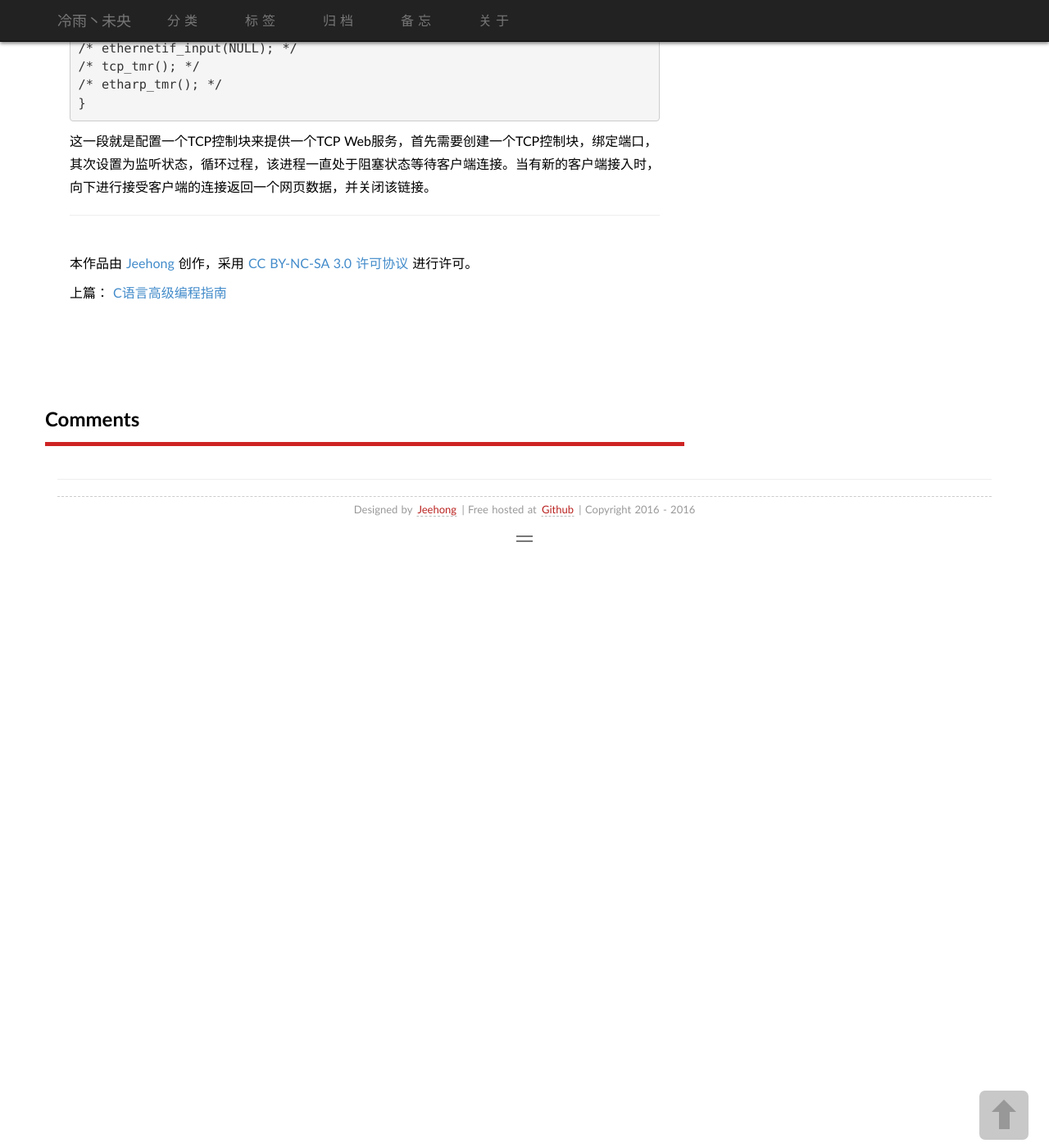
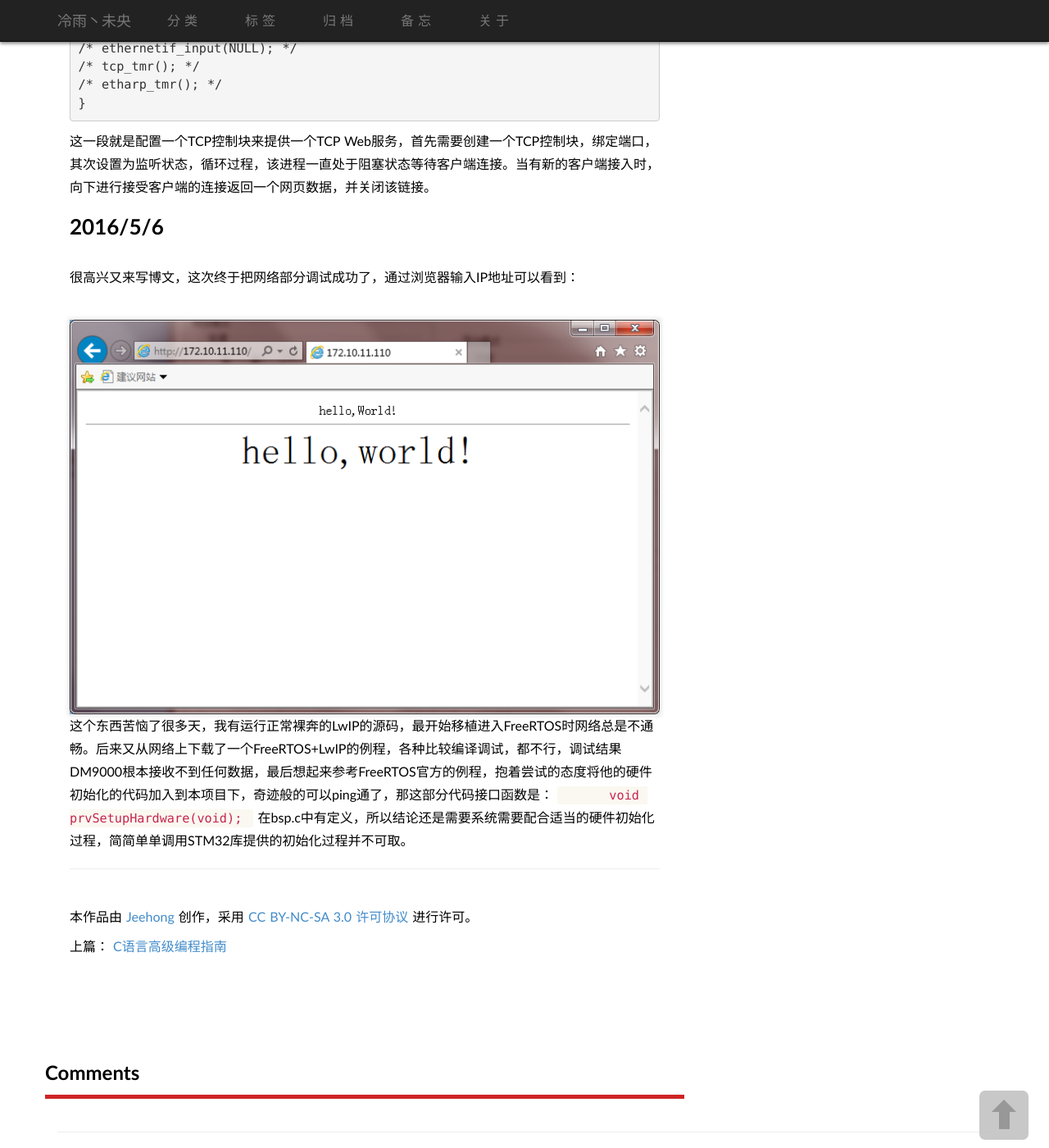
Before and after one commit to jeehong/jeehong.github.io, a Jekyll site: the page built from _posts/2016-04-20-project-glow-tube-clock.md, in a window 1280 px wide and 1400 px high, scrolled down 5698 px. Shown: the whole window at 82% size. Built offline with Jekyll 4.4.1, drawn with Linux system fonts in a browser that asks for light colours; some web fonts are replaced; a script that is not in the unit is left out; comment, search, counter and statistics services are not loaded.

Commit message:
更新博文 辉光管时钟

```diff
--- a/_posts/2016-04-20-project-glow-tube-clock.md
+++ b/_posts/2016-04-20-project-glow-tube-clock.md
@@ -93,3 +93,10 @@ while(1)
 }
 </code></pre>
 <p>这一段就是配置一个TCP控制块来提供一个TCP Web服务，首先需要创建一个TCP控制块，绑定端口，其次设置为监听状态，循环过程，该进程一直处于阻塞状态等待客户端连接。当有新的客户端接入时，向下进行接受客户端的连接返回一个网页数据，并关闭该链接。</p>
+
+## 2016/5/6 ##
+<p>很高兴又来写博文，这次终于把网络部分调试成功了，通过浏览器输入IP地址可以看到：</p>
+<br />![image1](/images/glow-tube-clock-img/glow-tube-clock-img07.png)<br />
+这个东西苦恼了很多天，我有运行正常裸奔的LwIP的源码，最开始移植进入FreeRTOS时网络总是不通畅。后来又从网络上下载了一个FreeRTOS+LwIP的例程，各种比较编译调试，都不行，调试结果DM9000根本接收不到任何数据，最后想起来参考FreeRTOS官方的例程，抱着尝试的态度将他的硬件初始化的代码加入到本项目下，奇迹般的可以ping通了，那这部分代码接口函数是：
+<code>	void prvSetupHardware(void); </code>
+在bsp.c中有定义，所以结论还是需要系统需要配合适当的硬件初始化过程，简简单单调用STM32库提供的初始化过程并不可取。
```
Also changed, not shown: images/glow-tube-clock-img/glow-tube-clock-img07.png (added).
